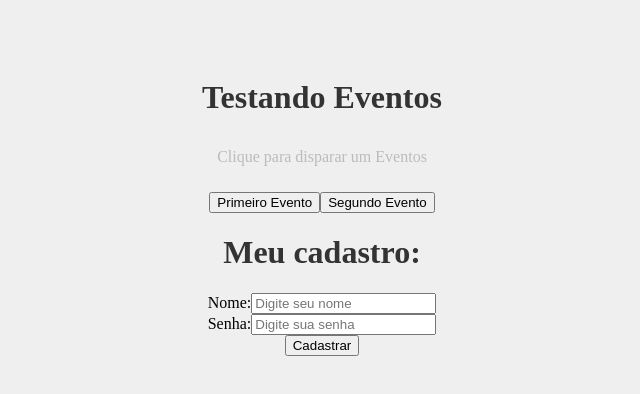
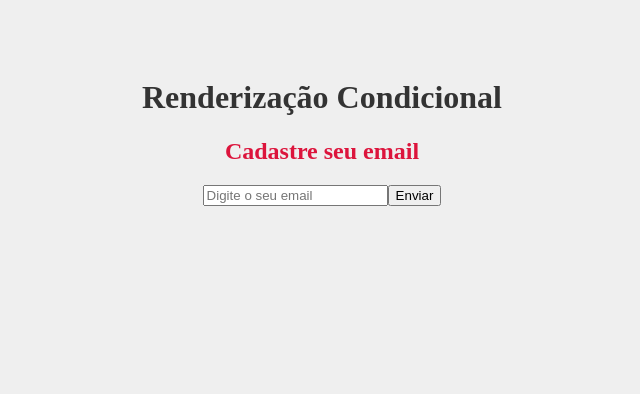
Before and after one commit to aefonso/projeto-react, a React (Create React App) app: page / in a window 1280 px wide. Shown: the top 394 px of the page, without its empty margins (318-958 px from the left). Built offline with nearby package versions, Linux system fonts and the light colour scheme.

Commit message:
feat: renderização condicional(if)

```diff
--- a/src/App.js
+++ b/src/App.js
@@ -1,17 +1,11 @@
 import './App.css';
-import HelloWorld from './components/HelloWorld';
-import SayMyName from './components/SayMyName';
-import Pessoa from './components/Pessoa';
-import Frase from './components/Frase';
-import List from './components/List';
-import Evento from './components/Evento';
-import Form from './components/Form';
+import Coondicional from './components/Coondicional';
+
 function App() {
   return (
     <div className="App">
-      <h1>Testando Eventos</h1>
-      <Evento />
-      <Form />
+      <h1>Renderização Condicional</h1>
+      <Coondicional/>
     </div>
   );
 }
--- /dev/null
+++ b/src/components/Coondicional.js
@@ -0,0 +1,40 @@
+import { useState } from "react"
+
+function Coondicional() {
+  const [email, setEmail] = useState()
+  const [userEmail, setUserEmail] = useState()
+
+
+  function enviarEmail(e) {
+    e.preventDefault()
+    setUserEmail(email)
+    console.log(userEmail)
+  }
+
+  function limparEmail() {
+    setUserEmail('')
+
+  }
+  return (
+    <div>
+      <h2>Cadastre seu email</h2>
+      <form>
+        <input
+          type="email"
+          placeholder="Digite o seu email"
+          onChange={(e) => setEmail(e.target.value)}
+        />
+        <button type="submit" onClick={enviarEmail}>Enviar</button>
+        {userEmail && (
+          <div>
+            <p>O e-mail do usuário é: {userEmail}</p>
+            <button onClick={limparEmail}>Limpar Email</button>
+          </div>
+        )}
+
+      </form>
+    </div>
+  )
+}
+
+export default Coondicional
```
